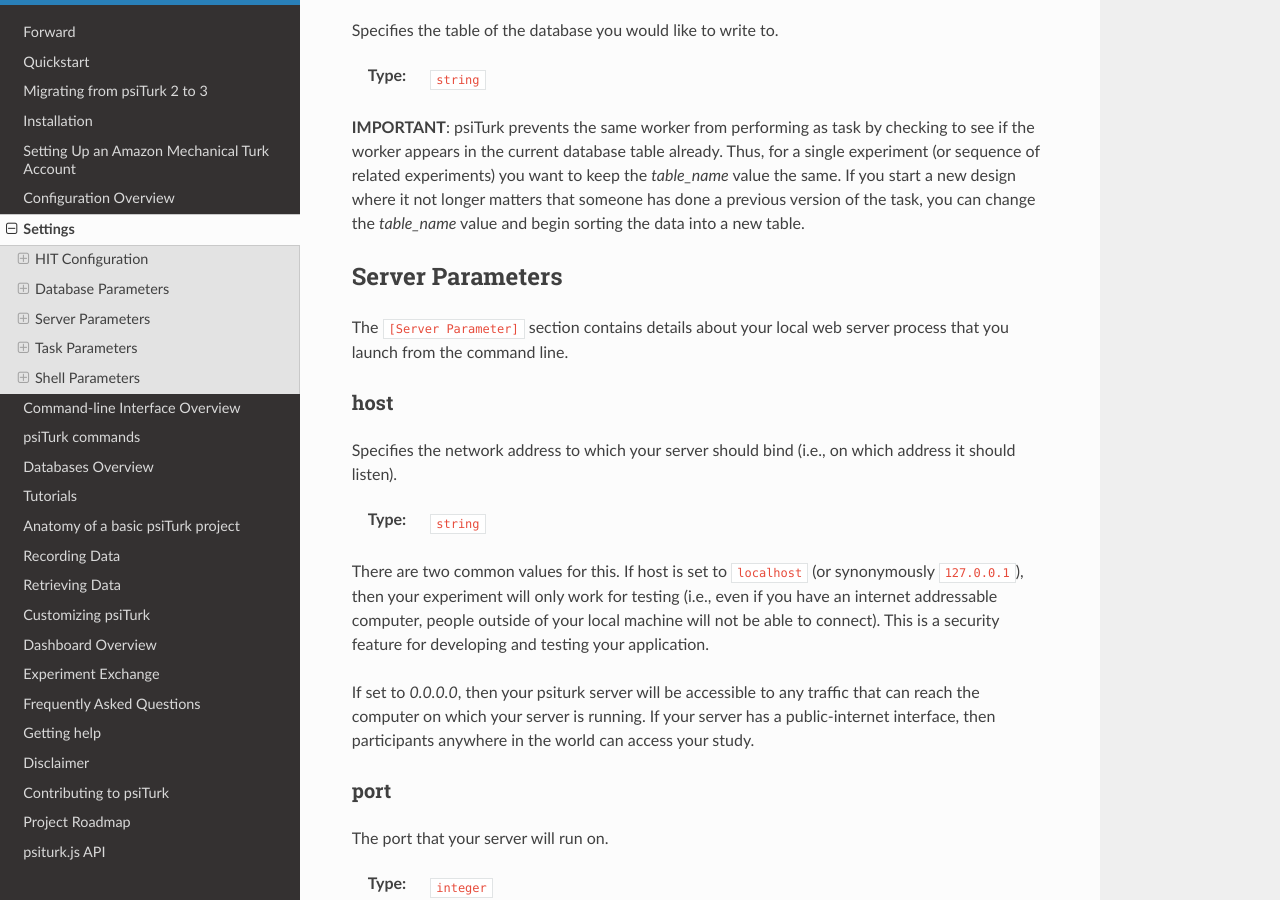
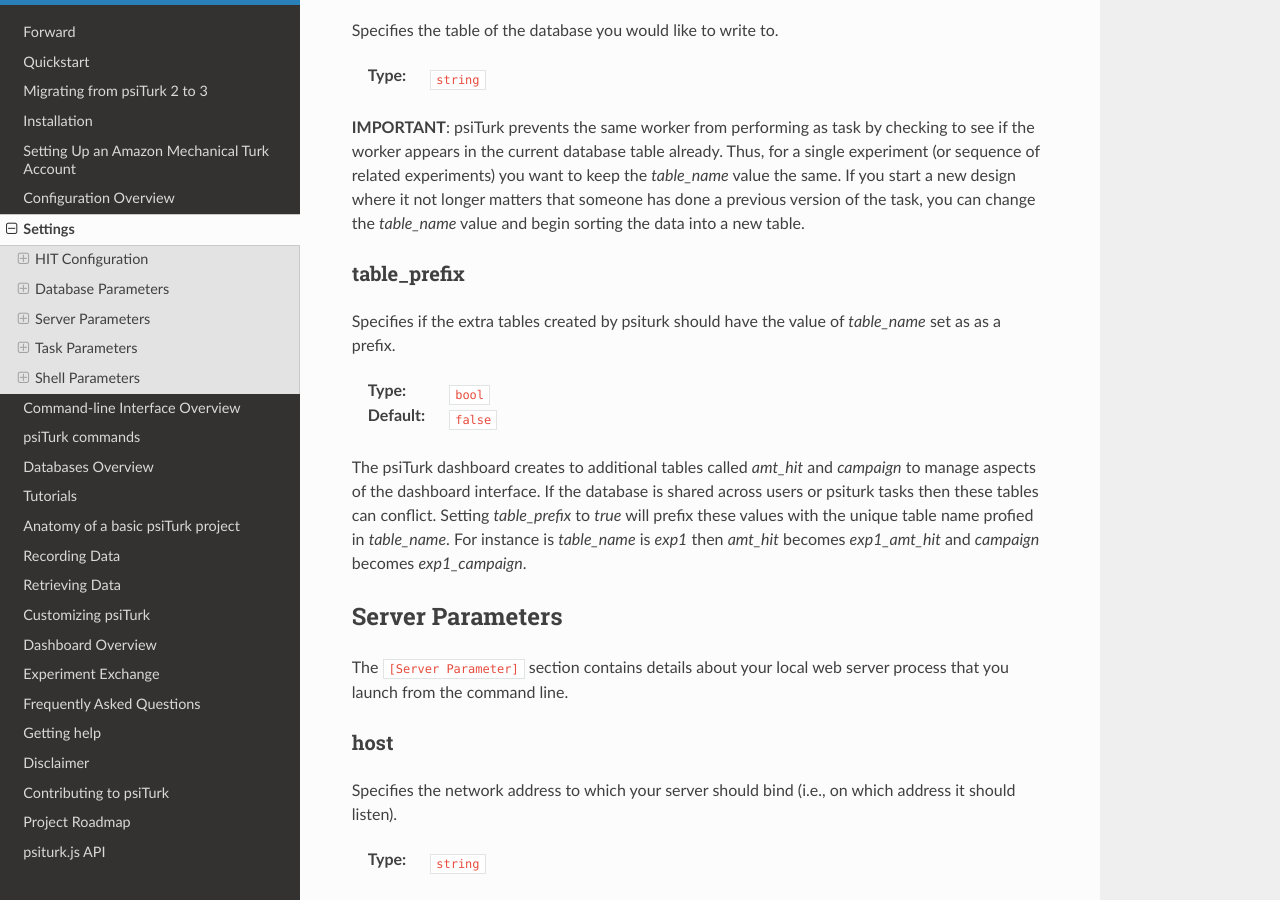
Before and after one commit to NYUCCL/psiTurk, a Sphinx documentation site: the page built from doc/settings.rst, in a window 1280 px wide and 900 px high, scrolled down 8415 px. Built offline with Sphinx 7.4.7 and the Read the Docs theme 2.0.0, drawn with Linux system fonts in a browser that asks for light colours.

Commit message:
initial support for `table_prefix` option
- when set this option prefixes the `amt_hit` and `campaign` tables to match the values set by configuration option table_name.  This ensures that experiments or researchers sharing a databased do not conflict with their table names.

```diff
--- a/doc/settings.rst
+++ b/doc/settings.rst
@@ -503,8 +503,22 @@
 previous version of the task, you can change the `table_name`
 value and begin sorting the data into a new table.
 
+table_prefix
+~~~~~~~~~~
 
+Specifies if the extra tables created by psiturk should have
+the value of `table_name` set as as a prefix.
 
+:Type: ``bool``
+:Default: ``false``
+
+The psiTurk dashboard creates to additional tables called `amt_hit`
+and `campaign` to manage aspects of the dashboard interface.
+If the database is shared across users or psiturk tasks then these
+tables can conflict.  Setting `table_prefix` to `true` will prefix
+these values with the unique table name profied in `table_name`.
+For instance is `table_name` is `exp1` then `amt_hit` becomes
+`exp1_amt_hit` and `campaign` becomes `exp1_campaign`.
 
 Server Parameters
 -----------------
```
Also changed, not shown: CHANGELOG.md (+1 -0 lines), doc/databases_overview.rst (+9 -2 lines), 3 other files.
